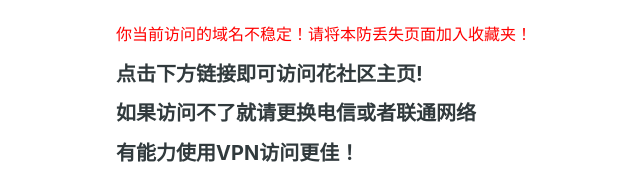
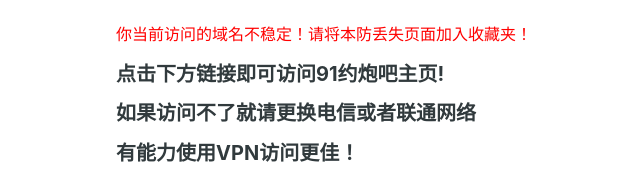
Before and after one commit to yuepaoba91/yuepaoba91.github.io, a plain HTML site: page index.html in a window 1280 px wide. Shown: the part 132-314 px from the top of the page, 240-880 px from the left. Drawn offline with Linux system fonts and the light colour scheme.

Commit message:
Update index.html

```diff
--- a/index.html
+++ b/index.html
@@ -17,7 +17,7 @@
     </header>
     <main id="content">
         <p style="color: red;">你当前访问的域名不稳定！请将本防丢失页面加入收藏夹！</p>
-        <h2>点击下方链接即可访问花社区主页!</h2>
+        <h2>点击下方链接即可访问91约炮吧主页!</h2>
         <h2>如果访问不了就请更换电信或者联通网络</h2>
         <h2>有能力使用VPN访问更佳！</h2>
         <ul id="posts">
```
